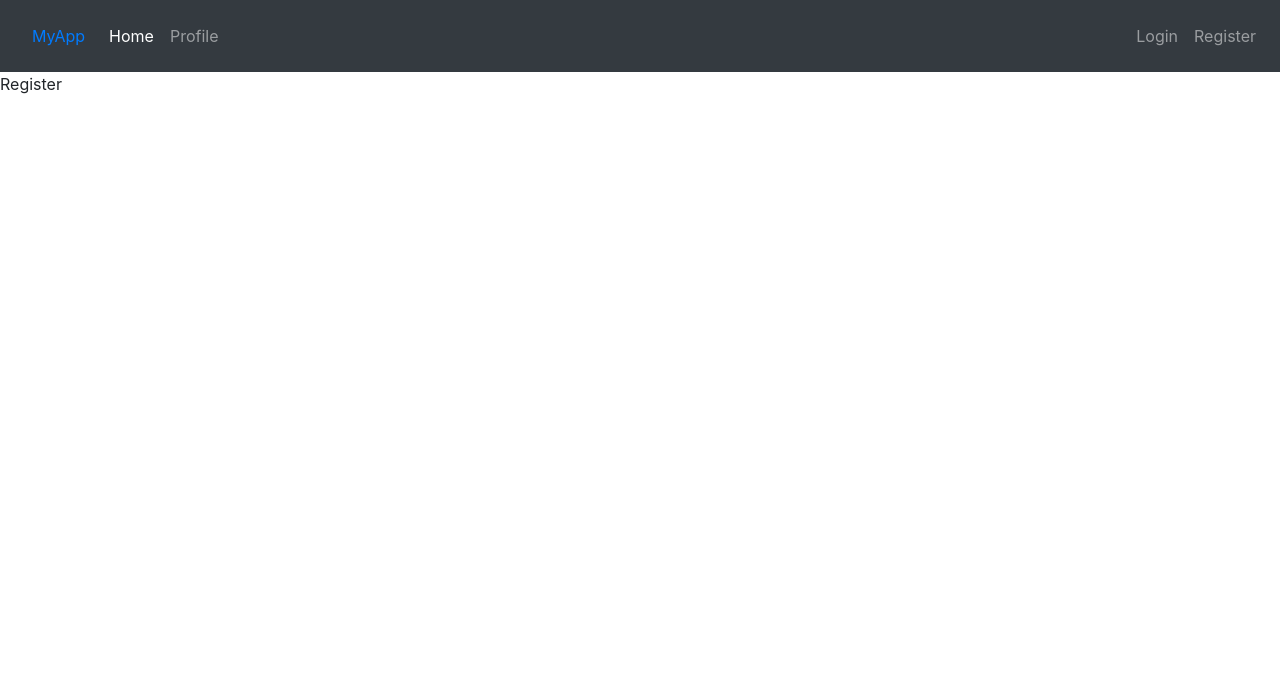
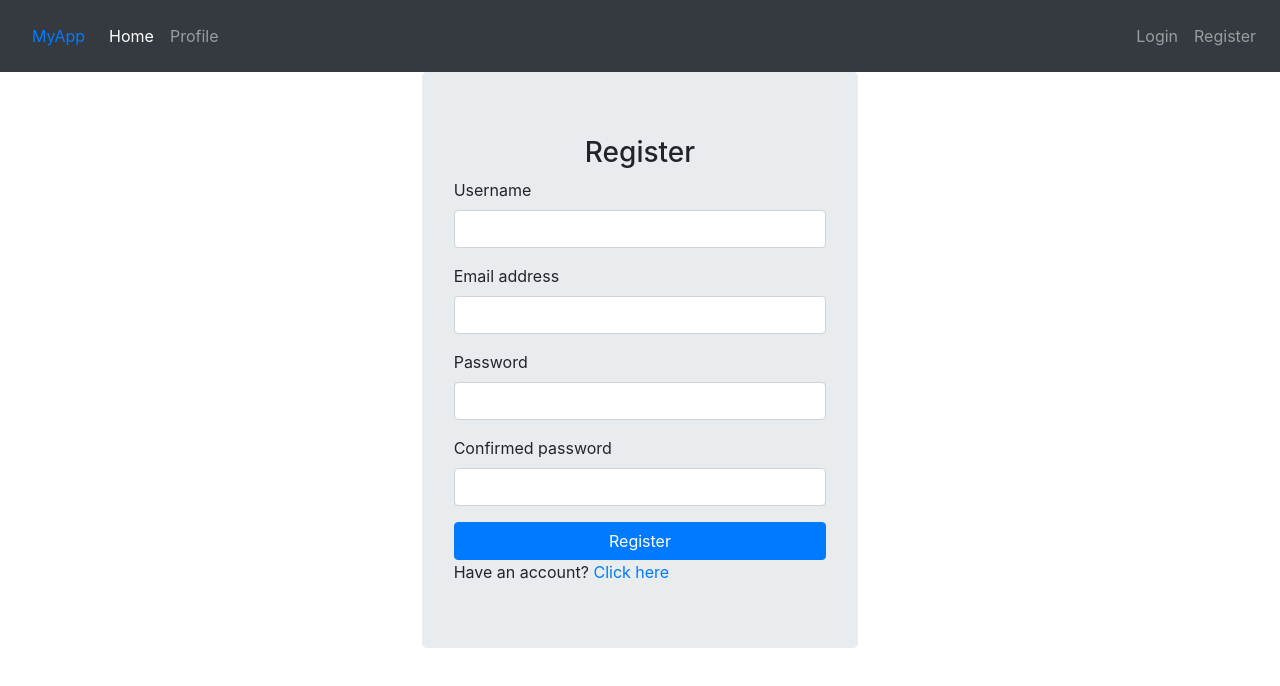
Before and after one commit to nhanvothanh719/boarding-house-management-system, a React (Create React App) app in the folder front-end/: page /register in a window 1280 px wide. Shown: the top 686 px of the page. Built offline with nearby package versions, Linux system fonts and the light colour scheme.

Commit message:
Create register and forget password form

```diff
--- a/front-end/src/components/ForgetPassword.jsx
+++ b/front-end/src/components/ForgetPassword.jsx
@@ -1,11 +1,35 @@
-import React, { Component } from 'react'
+import React, { Component } from "react";
+import { BrowserRouter as Router, Switch, Route, Link } from "react-router-dom";
 
 class ForgetPassword extends Component {
   render() {
     return (
-      <div>Forget Password</div>
-    )
+      <div class="row">
+        <div class="jumbotron col-lg-4 offset-lg-4">
+          <h3 class="text-center">Forget Password</h3>
+          <form>
+            <div class="form-group">
+              <label for="exampleInputEmail1">Email address</label>
+              <input
+                type="email"
+                class="form-control"
+                id="exampleInputEmail1"
+                aria-describedby="emailHelp"
+              />
+              <small id="emailHelp" class="form-text text-muted">
+                We'll never share your email with anyone else.
+              </small>
+            </div>
+            <button type="submit" class="btn btn-primary btn-block">
+              Submit
+            </button>
+            Have an account? <Link to="/login"> Click here </Link>
+            <br />
+          </form>
+        </div>
+      </div>
+    );
   }
 }
 
-export default ForgetPassword
+export default ForgetPassword;
--- a/front-end/src/components/Login.jsx
+++ b/front-end/src/components/Login.jsx
@@ -1,10 +1,10 @@
 import React, { Component } from "react";
-import "./Login.css";
+import "../assets/css/Login.css";
+import { BrowserRouter as Router, Switch, Route, Link } from "react-router-dom";
 
 class Login extends Component {
   render() {
     return (
-      <div>
         <div id="logreg-forms">
           <form class="form-signin">
             <h1 class="h3 mb-3 font-weight-normal" style={{ "text-align": "center" }}>
@@ -46,7 +46,7 @@ class Login extends Component {
             <button class="btn btn-success btn-block" type="submit">
               <i class="fas fa-sign-in-alt"></i> Sign in
             </button>
-            <a href="#" id="forgot_pswd">Forgot password?</a>
+            <Link to="/forget-password">Forgot password?</Link>
             <hr />
             <button
               class="btn btn-primary btn-block"
@@ -58,7 +58,6 @@ class Login extends Component {
           </form>
           <br />
         </div>
-      </div>
     );
   }
 }
--- a/front-end/src/components/Register.jsx
+++ b/front-end/src/components/Register.jsx
@@ -1,11 +1,57 @@
-import React, { Component } from 'react'
+import React, { Component } from "react";
+import { BrowserRouter as Router, Switch, Route, Link } from "react-router-dom";
 
 class Register extends Component {
   render() {
     return (
-      <div>Register</div>
-    )
+      <div class="row">
+        <div class="jumbotron col-lg-4 offset-lg-4">
+          <h3 class="text-center">Register</h3>
+          <form>
+            <div class="form-group">
+              <label for="exampleInputEmail1">Username</label>
+              <input
+                type="text"
+                class="form-control"
+                id="exampleInputEmail1"
+                aria-describedby="emailHelp"
+              />
+            </div>
+            <div class="form-group">
+              <label for="exampleInputEmail1">Email address</label>
+              <input
+                type="email"
+                class="form-control"
+                id="exampleInputEmail1"
+                aria-describedby="emailHelp"
+              />
+            </div>
+            <div class="form-group">
+              <label for="exampleInputPassword1">Password</label>
+              <input
+                type="password"
+                class="form-control"
+                id="exampleInputPassword1"
+              />
+            </div>
+            <div class="form-group">
+              <label for="confirmedPassword">Confirmed password</label>
+              <input
+                type="password"
+                class="form-control"
+                id="confirmedPassword"
+              />
+            </div>
+            <button type="submit" class="btn btn-primary btn-block">
+              Register
+            </button>
+            Have an account? <Link to="/login"> Click here </Link>
+            <br />
+          </form>
+        </div>
+      </div>
+    );
   }
 }
 
-export default Register
+export default Register;
```
Also changed, not shown: front-end/src/common/Nav.jsx (+1 -6 lines), front-end/src/assets/css/Login.css (renamed from front-end/src/components/Login.css).
